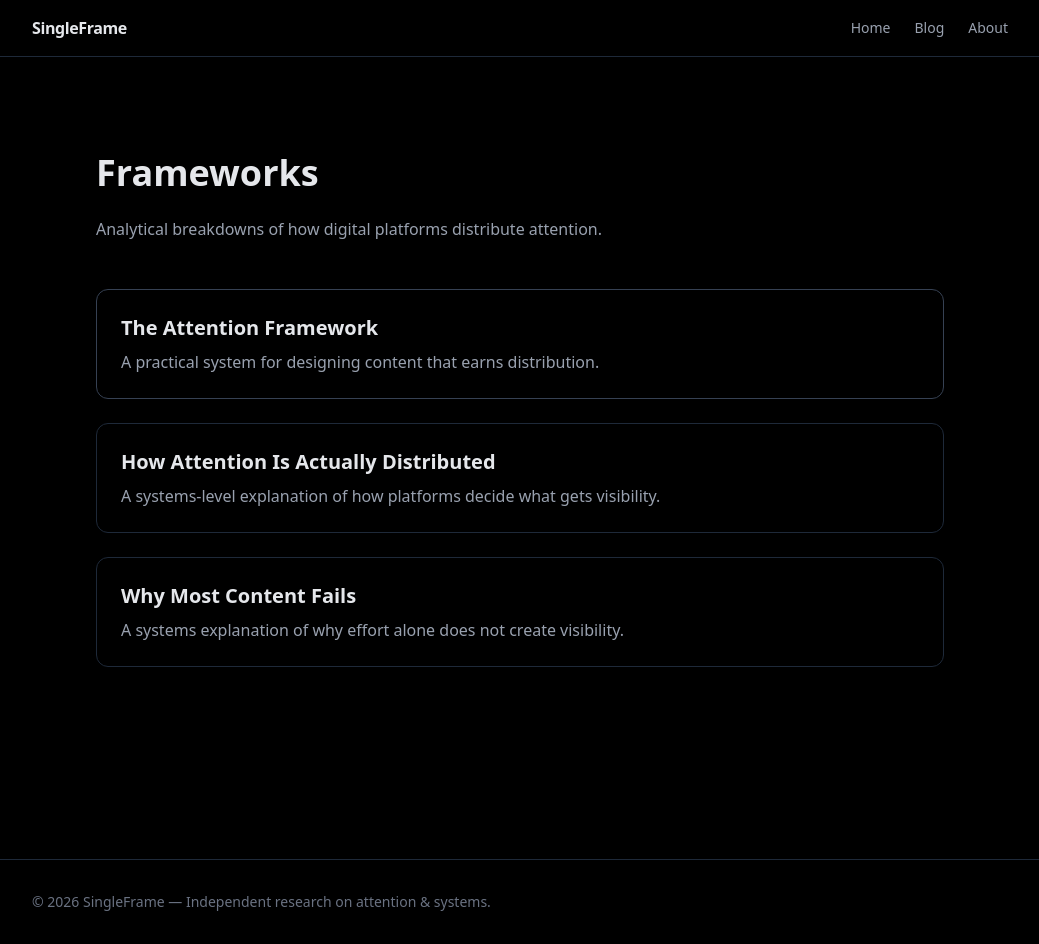
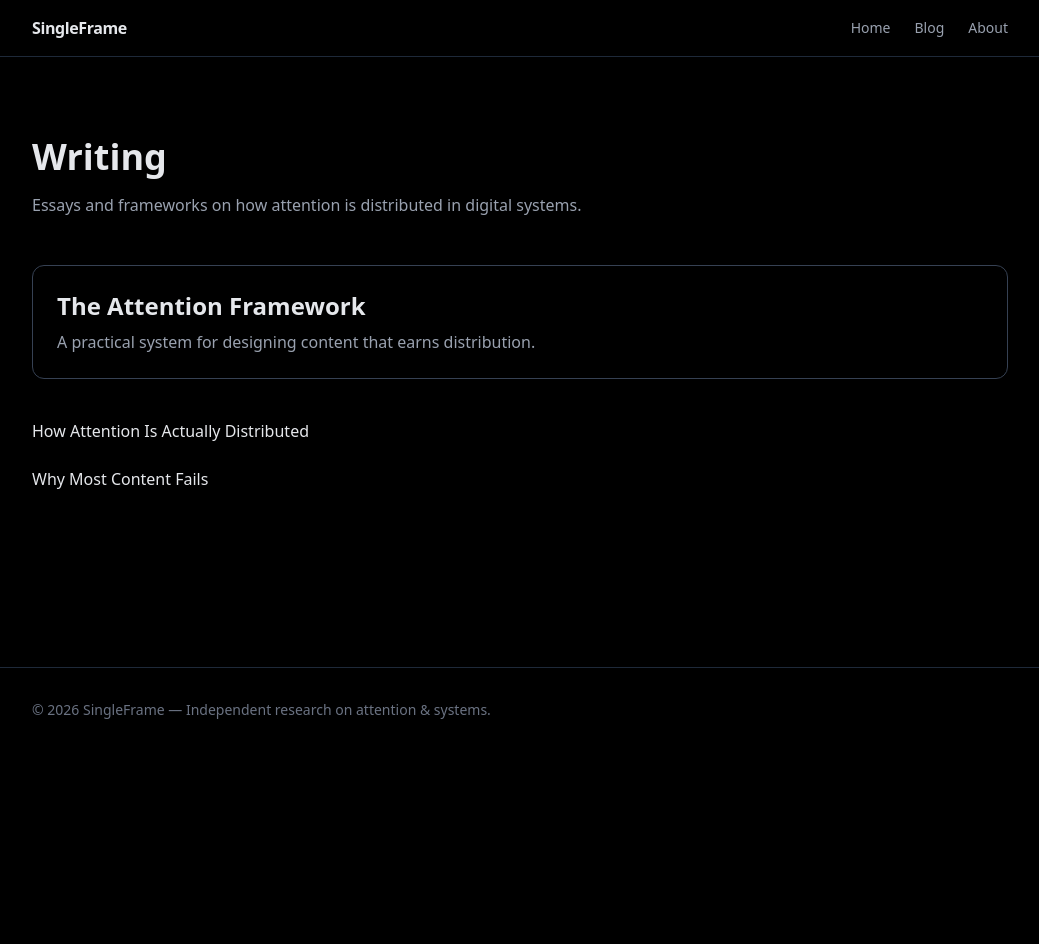
Before and after one commit to Amarendra-hub/SingleFrame, a Next.js app: page /blog in a window 1280 px wide. Shown: the whole page, without its empty margins (120-1159 px from the left). After the commit the page ends 800 px from the top, so only its background shows below. Built offline with nearby package versions, Linux system fonts and the light colour scheme.

Commit message:
Add navigation, about page, and premium blog layout

```diff
--- a/app/blog/how-attention-is-distributed/page.mdx
+++ b/app/blog/how-attention-is-distributed/page.mdx
@@ -46,4 +46,10 @@ It is about:
 
 This is a systems problem, not a motivation problem.
 
+---
+
+**About the author**
+SingleFrame publishes independent research on attention, incentives, and
+distribution systems.
+
 </div>
--- a/app/blog/page.tsx
+++ b/app/blog/page.tsx
@@ -1,53 +1,39 @@
 export const metadata = {
-        title: "Frameworks",
-          description:
-              "Analytical frameworks explaining how attention and growth systems work across digital platforms.",
+    title: "Blog",
+      description: "Frameworks and essays on attention, systems, and distribution.",
       };
 
       export default function BlogPage() {
         return (
-                    <main className="max-w-4xl mx-auto px-6 py-24">
-                          <h1 className="text-4xl font-bold mb-6">Frameworks</h1>
-
-                                <p className="text-gray-400 mb-12">
-                                        Analytical breakdowns of how digital platforms distribute attention.
+            <main className="max-w-5xl mx-auto px-6 py-20">
+                  <h1 className="text-4xl font-bold mb-4">Writing</h1>
+                        <p className="text-gray-400 mb-12 max-w-2xl">
+                                Essays and frameworks on how attention is distributed in digital systems.
                                       </p>
 
-                                                    <div className="space-y-6">
+                                            <div className="space-y-10">
+                                                    {/* Featured */}
                                                             <a
                                                                       href="/blog/the-attention-framework"
-                                                                className="block border border-gray-700 rounded-xl p-6 hover:border-blue-500 transition"
+                                                                                className="block border border-gray-700 rounded-xl p-6 hover:border-gray-500 transition"
                                                                                         >
-                                                                  <h2 className="text-xl font-semibold mb-2">
+                                                                                                  <h2 className="text-2xl font-semibold mb-2">
                                                                                                               The Attention Framework
                                                                                                                         </h2>
                                                                                                                                   <p className="text-gray-400">
                                                                                                                                               A practical system for designing content that earns distribution.
                                                                                                                                                         </p>
                                                                                                                                                                 </a>
-                                                            <a
-                                                                      href="/blog/how-attention-is-distributed"
-                                                                                className="block border border-gray-800 rounded-xl p-6 hover:border-gray-600 transition"
-                                                                                        >
-                                                                                                  <h2 className="text-xl font-semibold mb-2">
+
+                                                                                                                                                                        {/* Others */}
+                                                                                                                                                                                <div className="grid gap-6">
+                                                                                                                                                                                          <a href="/blog/how-attention-is-distributed" className="hover:underline">
                                                                                                                                                                                                       How Attention Is Actually Distributed
-                                                                                                                        </h2>
-                                                                                                                                  <p className="text-gray-400">
-                                                                                                                                              A systems-level explanation of how platforms decide what gets
-                                                                                                                                                          visibility.
-                                                                                                                                                                    </p>
                                                                                                                                                                                                                 </a>
-                                                            <a
-                                                              href="/blog/why-most-content-fails"
-                                                                className="block border border-gray-800 rounded-xl p-6 hover:border-gray-600 transition"
-                                                                >
-                                                                  <h2 className="text-xl font-semibold mb-2">
+                                                                                                                                                                                                                          <a href="/blog/why-most-content-fails" className="hover:underline">
                                                                                                                                                                                                                                       Why Most Content Fails
-                                                                        </h2>
-                                                                          <p className="text-gray-400">
-                                                                              A systems explanation of why effort alone does not create visibility.
-                                                                                </p>
                                                                                                                                                                                                                                                 </a>
+                                                                                                                                                                                                                                                        </div>
                                                                                                                                                                                                                                                               </div>
                                                                                                                                                                                                                                                                   </main>
                                                                                                                                                                                                                                                                     );
--- a/app/blog/the-attention-framework/page.mdx
+++ b/app/blog/the-attention-framework/page.mdx
@@ -124,4 +124,10 @@ This framework is the foundation.
 An expanded, paid edition of *The Attention Framework* is in progress.
 It will include practical templates, deeper breakdowns, and real examples.
 
+---
+
+**About the author**
+SingleFrame publishes independent research on attention, incentives, and
+distribution systems.
+
 </div>
--- a/app/blog/why-most-content-fails/page.mdx
+++ b/app/blog/why-most-content-fails/page.mdx
@@ -54,4 +54,10 @@ This is not a creativity problem.
 
 It is a systems problem.
 
+---
+
+**About the author**
+SingleFrame publishes independent research on attention, incentives, and
+distribution systems.
+
 </div>
--- /dev/null
+++ b/notes/attention-framework-paid-outline.md
@@ -0,0 +1,57 @@
+# The Attention Framework — Expanded Edition (Paid)
+
+## Who this is for
+Creators, founders, and writers who already post content
+but want predictable distribution instead of hoping.
+
+---
+
+## What this includes (beyond the free version)
+
+### 1. Signal Design Templates
+- 5 proven trigger formulas
+- How to adapt them across platforms
+- Common trigger mistakes that kill reach
+
+### 2. Retention Engineering
+- How to structure content minute-by-minute
+- Where most people lose attention (with examples)
+- Simple clarity checks before publishing
+
+### 3. Engagement Hierarchy
+- Which signals matter most (by platform type)
+- How to design for saves, not likes
+- When comments actually help (and when they don’t)
+
+### 4. Distribution Thresholds
+- What “early testing” really means
+- Why most content dies in the first batch
+- How to increase the chance of expansion
+
+### 5. Case Breakdowns
+- 3 real content examples
+- What worked, what didn’t, why
+- How to redesign them using the framework
+
+### 6. Practical Checklist
+- A one-page pre-publish checklist
+- Use it before every post
+- Designed to reduce guessing
+
+---
+
+## What this is NOT
+- Not motivation
+- Not hacks
+- Not a course
+- Not platform-specific tricks
+
+This is a systems document.
+
+---
+
+## Target length
+25–35 pages
+
+## Target price
+$9–$19
```
Lines whose indentation alone changed are shown as unchanged.
